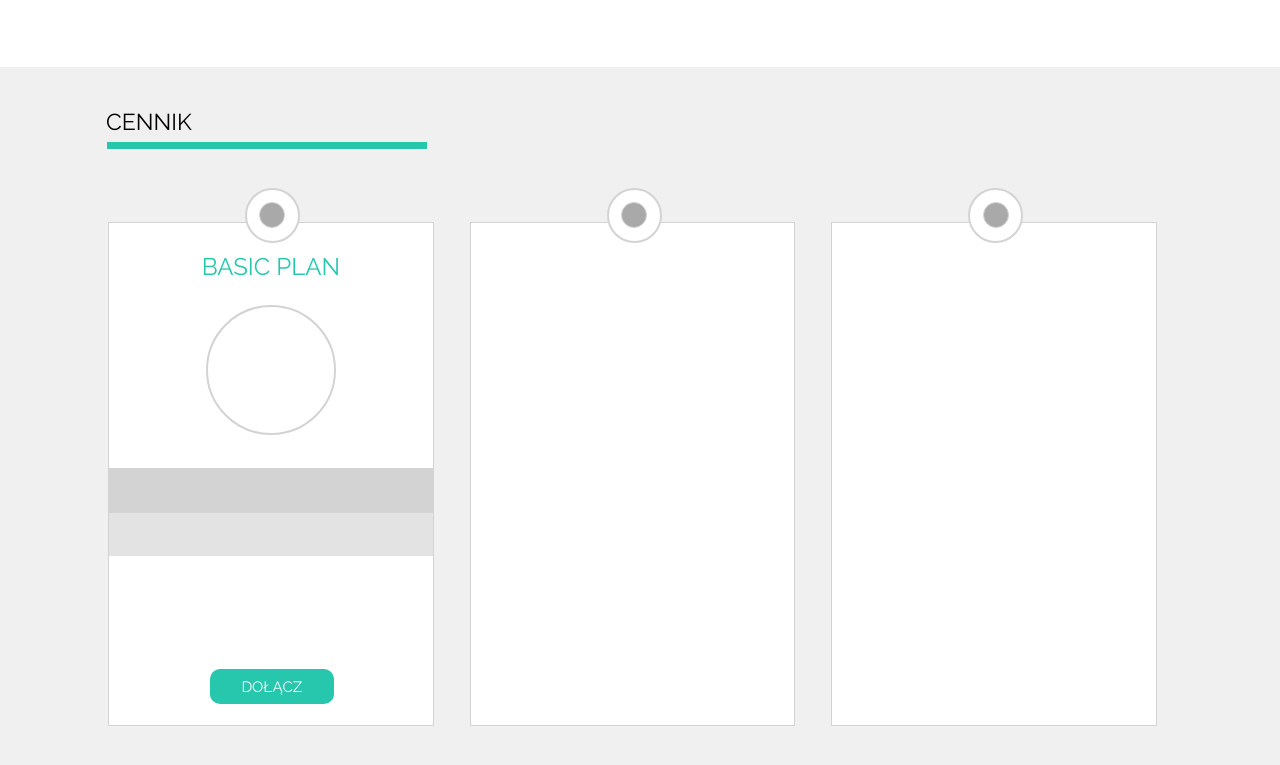
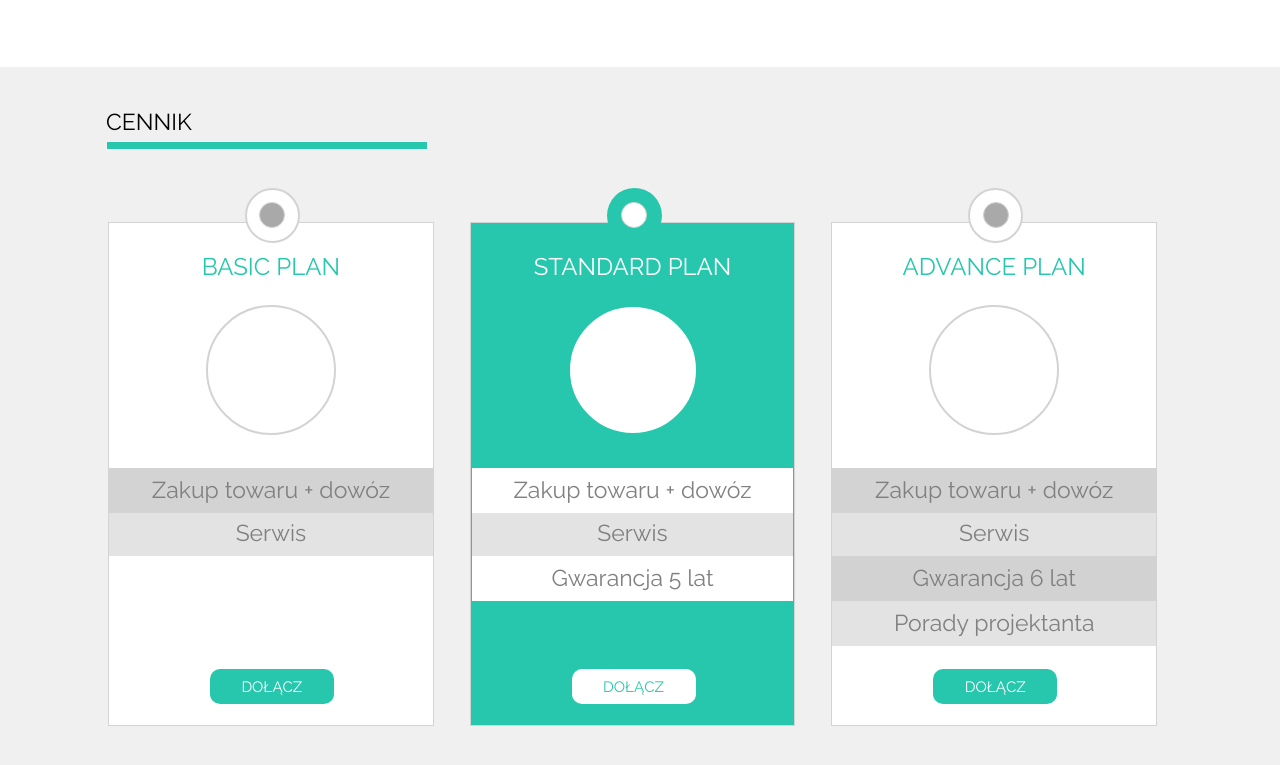
Before and after one commit to JurkiewiczK/Coderslab-Workshop, a plain HTML site: page index.html in a window 1280 px wide. Shown: the part 828-1593 px from the top of the page. Drawn offline with Linux system fonts and the light colour scheme.

Commit message:
Added content in section 3.

```diff
--- a/css/section_three.css
+++ b/css/section_three.css
@@ -104,6 +104,21 @@
     top: 288px;
 }
 
+
+.thirdone-banners .banner-circle .gray-banner-content:nth-child(5) {
+    position: absolute;
+    background-color: rgb(210,210,210);
+    top: 333px;
+}
+
+.thirdone-banners .banner-circle .gray-banner-content:nth-child(6) {
+    position: absolute;
+    background-color: rgb(227,227,227);
+    top: 378px;
+}
+
+
+
 .green-impact-button {
     border: none;
     position: absolute;
@@ -118,3 +133,56 @@
     text-shadow: none;
     box-shadow: none;
 }
+
+.gray-banner-content {
+    text-align: center;
+    font-size: 23px;
+    color: gray;
+    padding: 8px;
+}
+
+.thirdone-banners .banner-circle:nth-child(2) {
+    background-color: #27C7AD;
+}
+
+.thirdone-banners .banner-circle:nth-child(2) .main_content-round {
+    background-color: white;
+    border: 2px solid #27C7AD;
+    color: #27C7AD;
+}
+
+.thirdone-banners .banner-circle:nth-child(2) .gray-banner-content {
+    width: 99%;
+    align-self: center;
+    text-align: center;
+
+}
+
+.thirdone-banners .banner-circle:nth-child(2) .gray-banner-content:not(:nth-of-type(2)) {
+    background-color: white;
+
+}
+
+.thirdone-banners .banner-circle:nth-child(2) h3 {
+    color: white;
+}
+
+.thirdone-banners .banner-circle:nth-child(2) .round {
+    background-color: #27C7AD;
+    border:none;
+}
+
+.thirdone-banners .banner-circle:nth-child(2) .round-inside {
+    background-color: white;
+}
+
+.thirdone-banners .banner-circle:nth-child(2) .green-impact-button {
+    background-color: white;
+    color: #27C7AD;
+}
+
+.banner-circle .main_content-round {
+    text-align: center;
+    padding: 10px;
+    font-size: 20px;
+}
--- a/index.html
+++ b/index.html
@@ -69,8 +69,8 @@
             <div class="banner-circle">
                 <h3 class="green_impact">BASIC PLAN</h3>
                 <div class="main_content-round"></div>
-                <div class="gray-banner-content"></div>
-                <div class="gray-banner-content"></div>
+                <div class="gray-banner-content">Serwis</div>
+                <div class="gray-banner-content">Zakup towaru + dowóz</div>
                 <div class="round">
                     <div class="round-inside">
                     </div>
@@ -78,16 +78,29 @@
                 <button class="green-impact-button" type="submit" value="DOŁĄCZ">DOŁĄCZ</button>
             </div>
             <div class="banner-circle">
+                <h3 class="green_impact">STANDARD PLAN</h3>
+                <div class="main_content-round"></div>
+                <div class="gray-banner-content">Serwis</div>
+                <div class="gray-banner-content">Zakup towaru + dowóz</div>
+                <div class="gray-banner-content">Gwarancja 5 lat</div>
                 <div class="round">
                     <div class="round-inside">
                     </div>
                 </div>
+                <button class="green-impact-button" type="submit" value="DOŁĄCZ">DOŁĄCZ</button>
             </div>
             <div class="banner-circle">
-                <div class="round">
-                    <div class="round-inside">
+                    <h3 class="green_impact">ADVANCE PLAN</h3>
+                    <div class="main_content-round"></div>
+                    <div class="gray-banner-content">Serwis</div>
+                    <div class="gray-banner-content">Zakup towaru + dowóz</div>
+                    <div class="gray-banner-content">Gwarancja 6 lat</div>
+                    <div class="gray-banner-content">Porady projektanta</div>
+                    <div class="round">
+                        <div class="round-inside">
+                        </div>
                     </div>
-                </div>
+                    <button class="green-impact-button" type="submit" value="DOŁĄCZ">DOŁĄCZ</button>
             </div>
         </div>
     </article>
```
